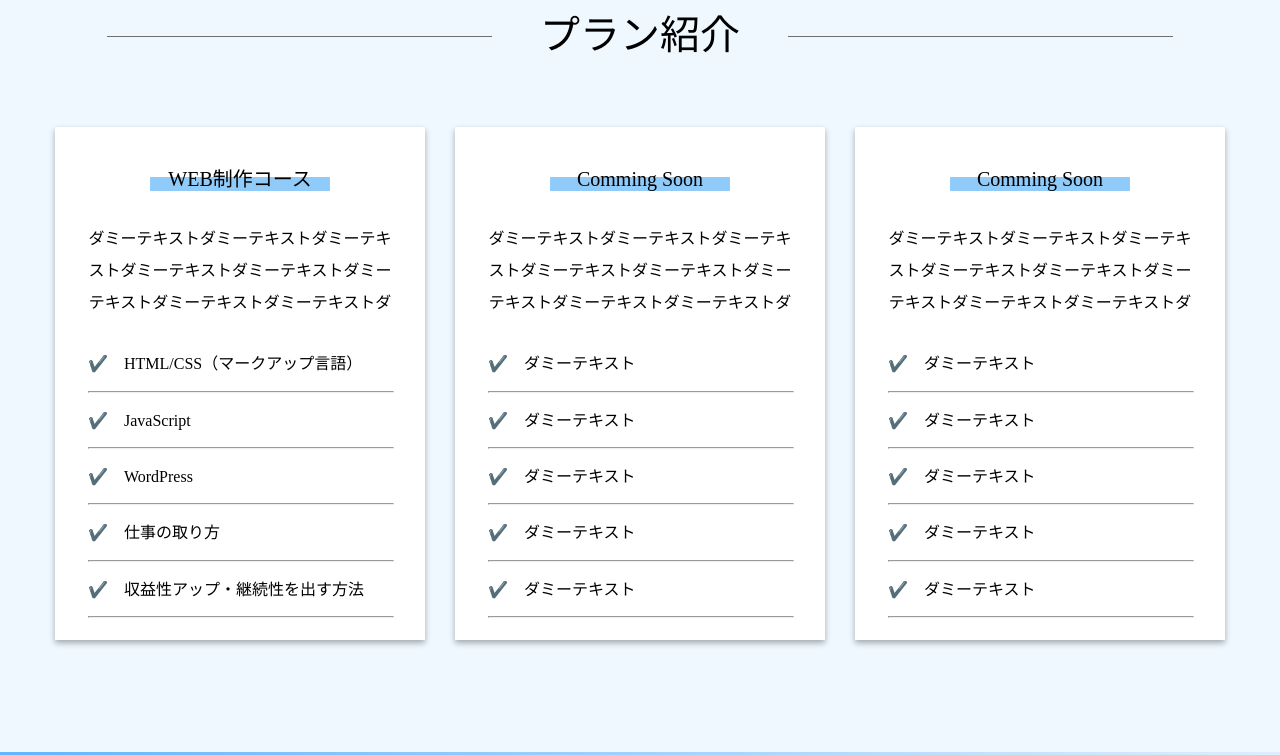
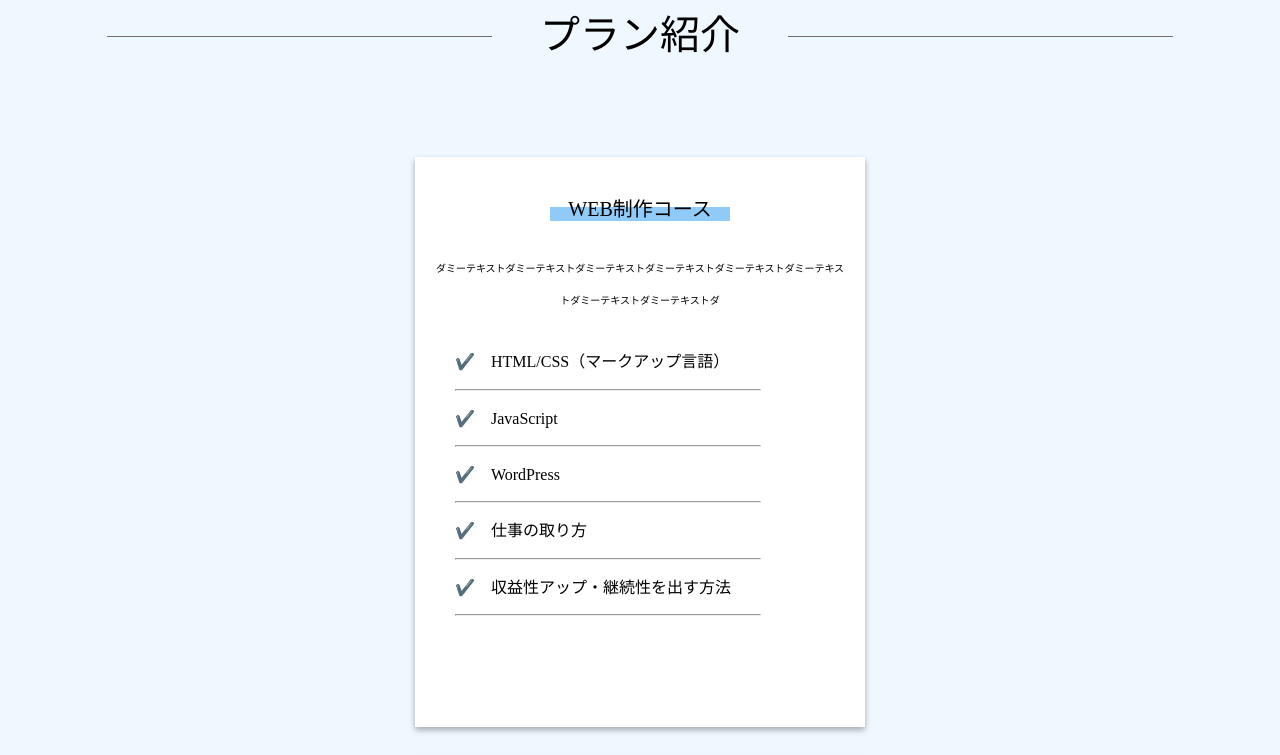
Before and after one commit to nagino-y/work_kadai, a website: page _static/dist/index.html in a window 1280 px wide. Shown: the part 4320-5075 px from the top of the page. Drawn offline with nearby package versions, Linux system fonts and the light colour scheme.

Commit message:
plan continue

```diff
--- a/_static/src/scss/modules/_main.scss
+++ b/_static/src/scss/modules/_main.scss
@@ -486,7 +486,6 @@
 }
 
 // プランページ
-
 .plan-section {
   margin: 0 auto;
   background-color: rgba(33, 150, 243, 0.07);
@@ -536,6 +535,14 @@
   justify-content: space-around;
   width: 120rem;
   margin-top: 6.8rem;
+  @include tab{
+    flex-direction: column;
+    align-items: center;
+  }
+  @include sp-min{
+    flex-direction: column;
+    align-items: center;
+  }
   @include sp{
     flex-direction: column;
     width: 34.5rem;
@@ -548,6 +555,16 @@
   background-color: rgba(255, 255, 255);
   box-shadow: 0 0.3rem 0.6rem 0 rgba(0, 0, 0, 0.32);
   text-align: center;
+  @include tab{
+    height: 57rem;
+    width: 45rem;
+    margin-top: 3rem;
+  }
+  @include sp-min{
+    height: 57rem;
+    width: 45rem;
+    margin-top: 3rem;
+  }
   @include sp{
     width: 100%;
     height: 45rem;
@@ -556,6 +573,12 @@
     box-sizing: border-box;
     &:first-of-type {
       margin-top: 6.8rem;
+      @include tab{
+        margin-top: 0;
+      }
+      @include sp-min{
+        margin-top: 0;
+      }
     }
   }
   h2 {
@@ -579,6 +602,14 @@
     margin-top: 3.2rem;
     font-size: 1.6rem;
     line-height: 3.2rem;
+    @include tab{
+      width: 41rem;
+      font-size: 10px;
+    }
+    @include sp-min{
+      width: 41rem;
+      font-size: 10px;
+    }
     @include sp{
       font-size: 0;
       line-height: 2.4rem;
@@ -597,6 +628,12 @@
     margin: 0 auto;
     margin-top: 3.6rem;
     padding: 0;
+    @include tab{
+      width: 37rem;
+    }
+    @include sp-min{
+      width: 37rem;
+    }
     @include sp{
       width: 28.1rem;
       margin-top: 0;
@@ -1198,7 +1235,7 @@
         top: 50%;
         width: 100%;
         height: 0.3rem;
-        transform: translate(-50%, -50%)rotate(90deg);
+        transform: translate(-50%, -50%),rotate(90deg);
       }
       &:after {
         position: absolute;
@@ -1213,7 +1250,7 @@
         transform: translate(-50%, -50%);
       }
       &.icon-open:before {
-        transform: translate(-50%, -50%)rotate(0deg);
+        transform: translate(-50%, -50%),rotate(0deg);
       }
     }
   }
```
Also changed, not shown: _static/src/scss/style.css, 1 other file.
